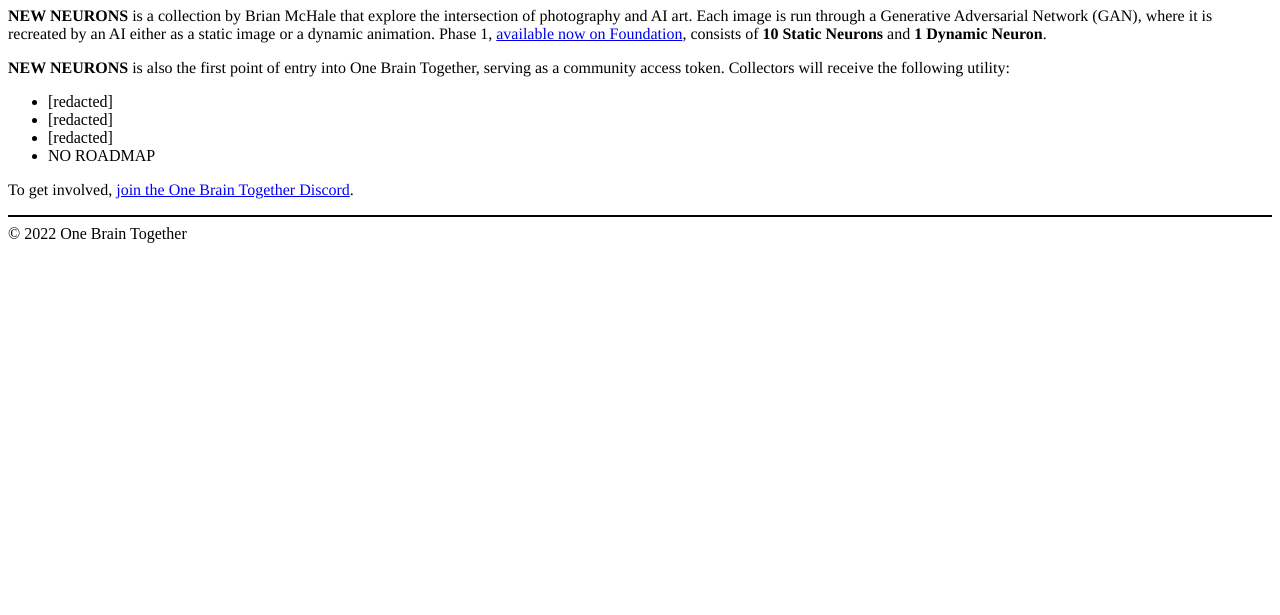
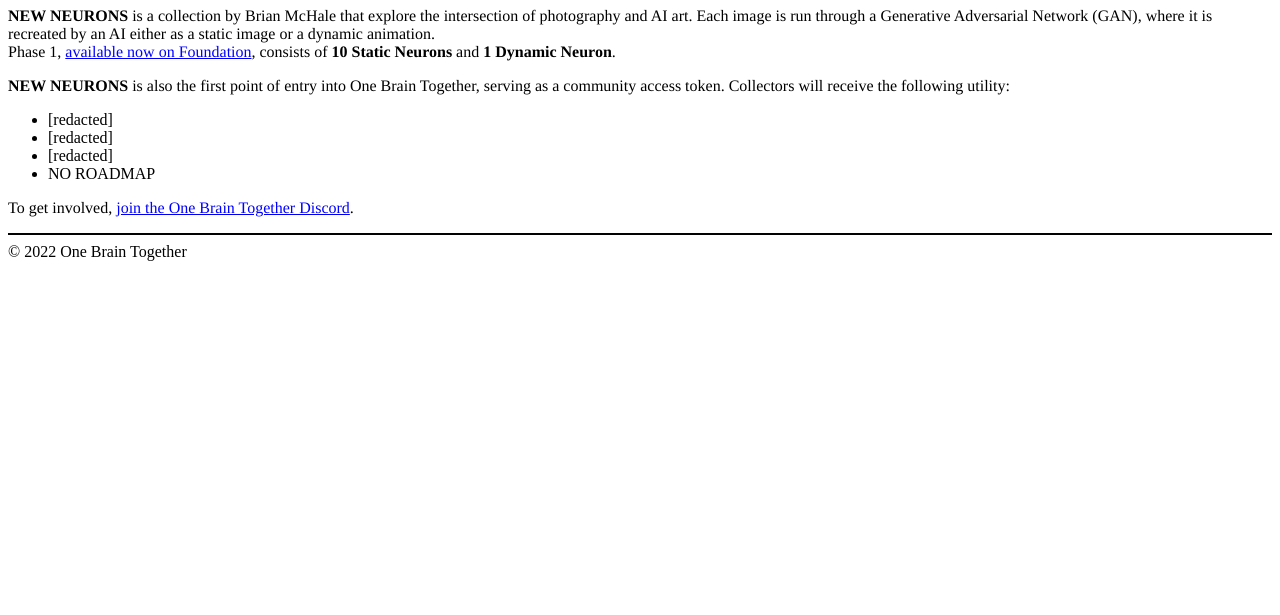
Before and after one commit to brianmchale/onebraintogether, a plain HTML site: page newneurons.html in a window 1280 px wide. Shown: the part 185-800 px from the top of the page. Drawn offline with Linux system fonts and the light colour scheme.

Commit message:
Update newneurons.html

```diff
--- a/newneurons.html
+++ b/newneurons.html
@@ -34,7 +34,7 @@
 		<font color="green"><b>NEW NEURONS AVAILABLE ON FOUNDATION,</b></font>
 		<font color="orange"><b> CLICK HERE NOW!!!!**</b></font>
 		</a></h3>
-		<p><b>NEW NEURONS</b> is a collection by Brian McHale that explore the intersection of photography and AI art. Each image is run through a Generative Adversarial Network (GAN), where it is recreated by an AI either as a static image or a dynamic animation. Phase 1, <a href="https://foundation.app/collection/newneurons" color=blue>available now on Foundation</a>, consists of <b>10 Static Neurons</b> and <b>1 Dynamic Neuron</b>.<p>
+		<p><b>NEW NEURONS</b> is a collection by Brian McHale that explore the intersection of photography and AI art. Each image is run through a Generative Adversarial Network (GAN), where it is recreated by an AI either as a static image or a dynamic animation.<br>Phase 1, <a href="https://foundation.app/collection/newneurons"><font color=blue>available now on Foundation</font></a>, consists of <b>10 Static Neurons</b> and <b>1 Dynamic Neuron</b>.<p>
 		<p><b>NEW NEURONS</b> is also the first point of entry into One Brain Together, serving as a community access token. Collectors will receive the following utility:
 			<ul>
 				<li>[redacted]</li>
```
